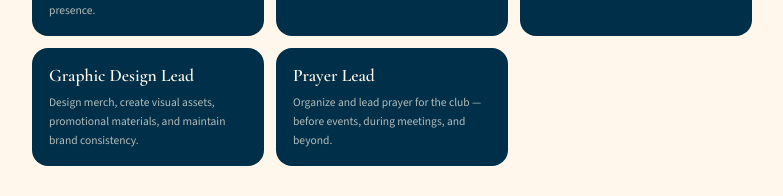
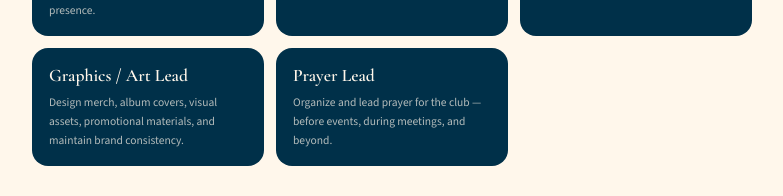
Before and after one commit to marcojking/PSUWorship, a Next.js app: page /join in a window 1280 px wide. Shown: the part 1081-1277 px from the top of the page, without its empty margins (248-1031 px from the left). Built offline with nearby package versions, Linux system fonts and the light colour scheme; no server answers.

Commit message:
copy: rename Graphic Design Lead -> Graphics / Art Lead

```diff
--- a/src/app/about/page.tsx
+++ b/src/app/about/page.tsx
@@ -59,7 +59,7 @@ const POSITIONS = [
   'Vice President',
   'Music Director',
   'Media Lead',
-  'Graphic Design',
+  'Graphics / Art',
   'Secretary',
   'Event Coordinator',
   'Tech Lead',
--- a/src/components/join/RoleSelection.tsx
+++ b/src/components/join/RoleSelection.tsx
@@ -12,7 +12,7 @@ const LEADERSHIP_ROLES = [
   { title: 'Social Media Lead', description: 'Shape the creative voice of our social channels — visual storytelling, content strategy, and building our online presence.' },
   { title: 'Media Lead', description: 'Direct photo and video coverage of events and manage content production. Training provided.' },
   { title: 'Tech/Production Lead', description: 'Run live sound and lighting at events, oversee studio sessions. Training provided.' },
-  { title: 'Graphic Design Lead', description: 'Design merch, create visual assets, promotional materials, and maintain brand consistency.' },
+  { title: 'Graphics / Art Lead', description: 'Design merch, album covers, visual assets, promotional materials, and maintain brand consistency.' },
   { title: 'Prayer Lead', description: 'Organize and lead prayer for the club — before events, during meetings, and beyond.' },
 ];
 
```
